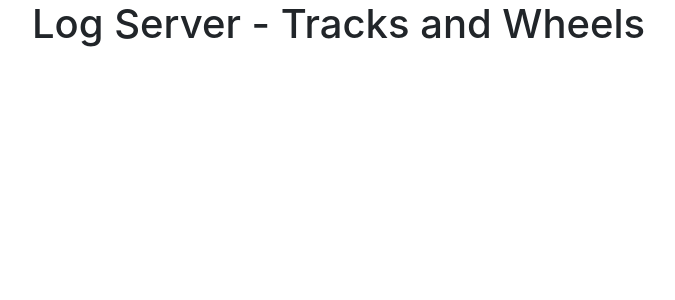
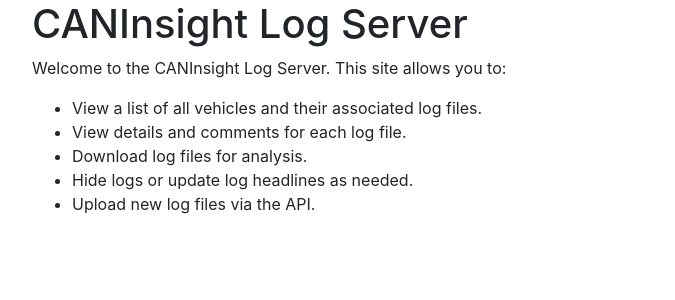
Before and after one commit to puregame/CANInsight-processing, a Flask app: page / in a window 1280 px wide. Shown: the part 56-356 px from the top of the page, without its empty margins (53-728 px from the left). Run offline with Flask 3, Linux system fonts and the light colour scheme; parts of the project's set-up code (start-up, migrations or seed data) failed here and were passed over; some libraries are stand-ins or nearby versions.

Commit message:
Enhance README with database configuration details, refactor log handling in webserver, and improve log file templates for better user experience

```diff
--- a/src/config.py
+++ b/src/config.py
@@ -2,6 +2,7 @@
 import os
 from pathlib import Path
 
+SLEEP_TIME_BETWEEN_PROCESSINGS = 120 # seconds to wait between processing input files
 
 DATA_FOLDER = Path("./can_data/")
 try:
--- a/src/log_converter.py
+++ b/src/log_converter.py
@@ -13,7 +13,7 @@ from database.upgrade import init_and_upgrade_db
 
 from helpers import read_log_to_df, get_dbc_file_list, df_to_mf4
 
-from config import DATA_FOLDER
+from config import DATA_FOLDER, SLEEP_TIME_BETWEEN_PROCESSINGS
 from database.crud import *
 
 INPUT_FILES = DATA_FOLDER / "in_logs/"
@@ -202,6 +202,6 @@ if __name__ == "__main__":
         while True:
             logger.info("Processing new files")
             process_new_files()
-            time.sleep(120)
+            time.sleep(SLEEP_TIME_BETWEEN_PROCESSINGS)
     except KeyboardInterrupt:
         logger.info("Shutting down gracefully.")
--- a/src/templates/index.html
+++ b/src/templates/index.html
@@ -2,5 +2,21 @@
 {% block title %}Home - LogServer{% endblock %}
 
 {% block content %}
-  <h1>Log Server - Tracks and Wheels</h1>
+  <h1>CANInsight Log Server</h1>
+  <p>
+    Welcome to the CANInsight Log Server. This site allows you to:
+    <ul>
+      <li>View a list of all vehicles and their associated log files.</li>
+      <li>View details and comments for each log file.</li>
+      <li>Download log files for analysis.</li>
+      <li>Hide logs or update log headlines as needed.</li>
+      <li>Upload new log files via the API.</li>
+    </ul>
+  </p>
+  <!-- TODO: Add user authentication for secure access -->
+  <!-- TODO: Implement search/filter for vehicles and logs -->
+  <!-- TODO: Add log file upload via web interface -->
+  <!-- TODO: Show recent activity or latest uploads on this page -->
+  <!-- TODO: Add API documentation page -->
+  <!-- TODO: Add admin panel for managing vehicles and logs -->
 {% endblock %}
--- a/src/templates/vehicles.html
+++ b/src/templates/vehicles.html
@@ -6,7 +6,7 @@
   <br>
   <hr>
   {% for vehicle in vehicles %}
-        <a href="./{{vehicle['unit_number'] }}">
+        <a href="{{ url_for('specific_unit', vehicle_type=vehicle['vehicle_type'], unit_id=vehicle['unit_number']) }}">
             <h4>{{ vehicle['unit_number'] }}</h4>
         </a>
         Vehicle Type: <span class="badge badge-primary">{{ vehicle['vehicle_type'] }}</span>
--- a/src/webserver.py
+++ b/src/webserver.py
@@ -1,7 +1,6 @@
-from crypt import methods
 from fileinput import filename
 from pydoc import render_doc
-from database.crud import get_vehicle_by_unit_number, new_log_file, new_vehicle, get_vehicles, get_logs_for_unit, get_comments_for_log
+from database.crud import get_vehicle_by_unit_number, new_log_file, new_vehicle, get_vehicles, get_comments_for_log, get_logs_for_unit, get_log_file, new_log_comment, delete_log_comment, hide_show_log_file, update_log_file_headline, update_log_file_status
 from flask import Flask, request, render_template, send_from_directory, redirect, url_for
 from webserver_logger import handler
 import os
@@ -9,7 +8,6 @@ from pathlib import Path
 
 from config import DATA_FOLDER
 from database.upgrade import init_and_upgrade_db
-from database.crud import *
 
 
 app = Flask(__name__)
@@ -26,38 +24,77 @@ def index():
 def unit_list():
     return render_template("vehicles.html", vehicles=get_vehicles())
 
-@app.route("/vehicles/<unit_id>/")
-def specific_unit(unit_id):
-    return render_template("vehicle.html", vehicle=get_vehicle_by_unit_number(unit_id), logs=get_logs_for_unit(unit_id))
+@app.route("/vehicles/<vehicle_type>/<unit_id>/")
+def specific_unit(vehicle_type, unit_id):
+    page = int(request.args.get("page", 1))
+    per_page = 10  # or any number you want
+    logs, has_next = get_logs_for_unit(unit_id, page, per_page)
+    has_prev = page > 1
+    return render_template(
+        "vehicle.html",
+        vehicle=get_vehicle_by_unit_number(unit_id),
+        logs=logs,
+        page=page,
+        has_next=has_next,
+        has_prev=has_prev,
+        showing_hidden=False
+    )
 
-@app.route("/vehicles/<unit_id>/<start_time>/hide", methods=['GET', 'POST'])
-def hide_log(unit_id, start_time):
-    log = get_log_file(start_time, unit_id)
+@app.route("/vehicles/<vehicle_type>/<unit_id>/hidden")
+def get_hidden_logs(vehicle_type, unit_id):
+    page = int(request.args.get("page", 1))
+    per_page = 10  # or any number you want
+    logs, has_next = get_logs_for_unit(unit_id, page, per_page, hidden=True)
+    has_prev = page > 1
+    return render_template(
+        "vehicle.html",
+        vehicle=get_vehicle_by_unit_number(unit_id),
+        logs=logs,
+        page=page,
+        has_next=has_next,
+        has_prev=has_prev,
+        showing_hidden=True
+    )
+
+@app.route("/logs/<uuid>/hide", methods=['GET', 'POST'])
+def hide_log(uuid):
+    """ Hide the log and redirect to the specific unit page """
     if request.method == "POST":
         if request.form.get('submit_button') == "Hide Log":
-            print("hiding log: {}".format(log.id))
-            hide_log_file(log.id)
-    vehicle=get_vehicle_by_unit_number(unit_id)
-    comments = get_comments_for_log(log.id)
-    return redirect(url_for('.specific_unit', unit_id=unit_id))
+            print("hiding log: {}".format(uuid))
+            hide_show_log_file(uuid, hidden=True)
+    log = get_log_file(uuid)
+    vehicle = get_vehicle_by_unit_number(log.unit_number)
+    return redirect(url_for('.specific_unit', vehicle_type=vehicle.vehicle_type, unit_id=log.unit_number))
+
+@app.route("/logs/<uuid>/show", methods=['GET', 'POST'])
+def show_log(uuid):
+    """ Show the log and redirect to the specific unit page """
+    if request.method == "POST":
+        if request.form.get('submit_button') == "Show Log":
+            print("showing log: {}".format(uuid))
+            hide_show_log_file(uuid, hidden=False)
+    log = get_log_file(uuid)
+    return redirect(url_for('.specific_unit', unit_id=log.unit_number))
 
 
-@app.route("/vehicles/<unit_id>/<start_time>/update_log_headline", methods=['GET', 'POST'])
-def update_log_headline(unit_id, start_time):
-    log = get_log_file(start_time, unit_id)
+@app.route("/logs/<uuid>/update_log_headline", methods=['GET', 'POST'])
+def update_log_headline(uuid):
+    """ Update the headline and return to the log file page"""
+    log = get_log_file(uuid)
     if request.method == "POST":
         if request.form.get('submit_button') == "Submit Headline":
             print("updating headline: {}".format(log.id))
             update_log_file_headline(log.id, request.form.get('headline'))
-    vehicle=get_vehicle_by_unit_number(unit_id)
+    vehicle = get_vehicle_by_unit_number(log.unit_number)
     comments = get_comments_for_log(log.id)
-    log = get_log_file(start_time, unit_id)
+    log = get_log_file(uuid)
     return render_template("log_file.html", vehicle=vehicle, log=log, comments=comments)
 
 
-@app.route("/vehicles/<unit_id>/<start_time>/", methods=['GET', 'POST'])
-def get_log(unit_id, start_time):
-    log = get_log_file(start_time, unit_id)
+@app.route("/logs/<uuid>/", methods=['GET', 'POST'])
+def get_log(uuid):
+    log = get_log_file(uuid)
     if request.method == "POST":
         if request.form.get('submit_button') == "Submit Comment":
             comment = request.form.get("comment")
@@ -65,27 +102,17 @@ def get_log(unit_id, start_time):
             new_log_comment(log.id, comment, timestamp)
         if request.form.get('submit_button') == "Delete Comment":
             delete_log_comment(request.form.get('comment_id'))
-    vehicle=get_vehicle_by_unit_number(unit_id)
+    vehicle = get_vehicle_by_unit_number(log.unit_number)
     comments = get_comments_for_log(log.id)
     return render_template("log_file.html", vehicle=vehicle, log=log, comments=comments)
 
 
-@app.route("/log_file/<unit_number>/<start_time>/")
-def download_log(unit_number, start_time):
-    print("Downloading unit: {} ".format(unit_number))
-    vehicle = get_vehicle_by_unit_number(unit_number)
-    file_to_download = "extracted-{}Z.mf4".format(start_time.replace(":", "-").replace(".","-").replace(" ", "T")[:-3])
-    print(file_to_download)
-    print(vehicle)
-    # if start_time < "2020-01-01 00:0start_time0:00.000000":
-    #     # if date did nto work, file will be under file name, not date
-    #     log = get_log_file(start_time, unit_number)
-    #     print(log)
-    #     send_from_directory(directory=output_files/vehicle.vehicle_type/unit_number, path=log.original_file_name)
-    print(unit_number)
-    print(start_time)
-    print(file_to_download)
-    return send_from_directory(directory=output_files/vehicle.vehicle_type/unit_number, path=file_to_download)
+@app.route("/logs/<uuid>/download/")
+def download_log(uuid):
+    log = get_log_file(uuid)
+    vehicle = get_vehicle_by_unit_number(log.unit_number)
+    return send_from_directory(directory=output_files/vehicle.vehicle_type/log.unit_number, path=log.file_stem + ".mf4", as_attachment=True, download_name=log.file_stem + ".mf4")
+
 
 @app.route("/v")
 def api_version():
@@ -121,7 +148,7 @@ def post():
         return "", 409
 
     # create the log file and mark it as "uploading"
-    new_log_file(log_start_time, unit_number, status="Uploading", original_file_name="{}_{}".format(unit_number, log_name))
+    log_id, log_num = new_log_file(log_start_time, unit_number, status="Uploading", original_file_name="{}_{}".format(unit_number, log_name))
 
     initial_upload_name = DATA_FOLDER / "in_logs/uploading" / "{}_{}".format(unit_number, log_name)
     final_upload_name = DATA_FOLDER / "in_logs" / "{}_{}".format(unit_number, log_name)
@@ -135,7 +162,7 @@ def post():
     # move file to folder to process
     os.rename(initial_upload_name, final_upload_name)
     # change log file status to "uploaded"
-    update_log_file_status(log_start_time, unit_number, "Uploaded")
+    update_log_file_status(log_id, "Uploaded")
     return "", 200
 
 if __name__ == '__main__':
```
Also changed, not shown: src/database/crud.py (+18 -4 lines), src/templates/log_file.html (+32 -17 lines), src/templates/vehicle.html (+30 -8 lines), src/tests/test_helpers.py (+8 -8 lines), readme.md.
